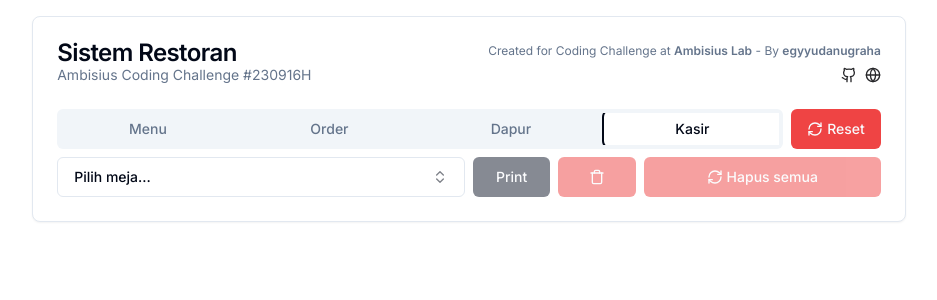
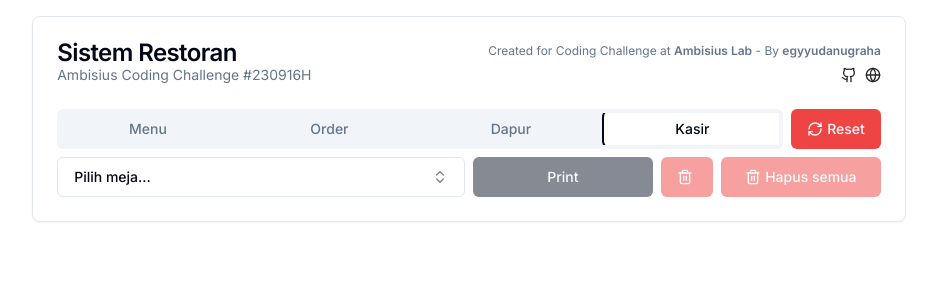
Before and after one commit to egyyudanugraha/challenge-ambisius, a Next.js app: page / in a window 1280 px wide. Both pictures are taken after a click on the tab "Kasir". Shown: the top 300 px of the page, without its empty margins (171-1108 px from the left). Built offline with nearby package versions, Linux system fonts and the light colour scheme.

Commit message:
Fix bug delete table & refactor DeleteButton

```diff
--- a/src/components/custom/DeleteButton.tsx
+++ b/src/components/custom/DeleteButton.tsx
@@ -14,7 +14,7 @@ import { DeleteButtonProps } from "@/types"
 import { Button } from "../ui/button";
 import { useToast } from "../ui/use-toast";
 
-const DeleteButton = ({ data, handleDelete }: DeleteButtonProps) => {
+const DeleteButton = ({ data, disabled, className, title, handleDelete }: DeleteButtonProps) => {
   const { toast } = useToast()
 
   const handleAction = () => {
@@ -28,16 +28,23 @@ const DeleteButton = ({ data, handleDelete }: DeleteButtonProps) => {
   return (
     <AlertDialog>
       <AlertDialogTrigger asChild>
-        <Button variant='destructive' className="h-8">
+        <Button variant='destructive' className={`flex gap-1 h-8 ${className}`} disabled={disabled}>
           <Trash2 className="h-4 w-4" />
+          <span className="space-y-0">{title}</span>
         </Button>
       </AlertDialogTrigger>
       <AlertDialogContent className="w-[90%]">
         <AlertDialogHeader>
           <AlertDialogTitle>Apakah anda yakin?</AlertDialogTitle>
           <AlertDialogDescription>
-            Apakah anda yakin akan menghapus data dengan ID
-            <span className="font-semibold">{` ${data.id}`}</span>?
+            Apakah anda yakin akan menghapus data
+            {!!data.id && (
+              <>
+                <span> dengan ID</span>
+                <span className="font-semibold">{` ${data.id}`}</span>
+              </>
+            )}
+            ?
           </AlertDialogDescription>
         </AlertDialogHeader>
         <AlertDialogFooter>
--- a/src/components/custom/section/KasirSection.tsx
+++ b/src/components/custom/section/KasirSection.tsx
@@ -1,5 +1,4 @@
-import { useState } from 'react';
-import { Trash, RefreshCw } from 'lucide-react';
+import { useState, useEffect } from 'react';
 import { useOrder } from "@/contexts/OrderContext"
 import { Button } from '@/components/ui/button';
 import { FormatTable } from '@/types';
@@ -10,6 +9,7 @@ import { useForm } from 'react-hook-form';
 import { Form, FormControl, FormField, FormItem, FormMessage } from '@/components/ui/form';
 import * as z from "zod"
 import ComboBox from "../ComboBox"
+import DeleteButton from '../DeleteButton';
 
 const formSchema = z.object({
   tableId: z.number({
@@ -45,11 +45,23 @@ const KasirSection = () => {
     setPrint(getTable)
   }
 
-  const handleReset = () => {
+  const handleRemoveTable = () => {
     setPrint(undefined)
     deleteOrderByTableId(form.getValues('tableId'))
-    form.setValue('tableId', 0);
+    form.setValue('tableId', 0)
   }
+
+  const handleRemoveAllTable = () => {
+    setPrint(undefined)
+    resetOrder()
+    form.setValue('tableId', 0)
+  }
+
+  useEffect(() => {
+    setPrint(undefined)
+    form.setValue('tableId', 0)
+  }, [getOrderByTableId, form])
+
 
   return (
     <div className="flex flex-col gap-2">
@@ -72,16 +84,14 @@ const KasirSection = () => {
               </FormItem>
             )}
           />
-          <div className="flex gap-2 w-full flex-col sm:flex-row">
-            <Button type="submit" className='w-full md:w-[20%]' disabled={!form.watch('tableId')}>Print</Button>
-            <Button variant="destructive" className='flex gap-1 w-full sm:w-[20%]' onClick={handleReset} disabled={!form.watch('tableId')}>
-              <Trash className="h-4 w-4" />
-              <span className="sm:hidden">Hapus meja</span>
-            </Button>
-            <Button variant="destructive" className="flex gap-1 w-full sm:w-64" onClick={resetOrder} disabled={!getAllOrderTable.length}>
-              <RefreshCw className="h-4 w-4" />
-              <span>Hapus semua</span>
-            </Button>
+          <div className="flex gap-2 w-full flex-col md:flex-row">
+            <div className='flex gap-2 w-full md:w-[60%]'>
+              <Button type="submit" className='w-full' disabled={!form.watch('tableId')}>Print</Button>
+              <DeleteButton className="h-10" data={{ id: form.getValues('tableId')}} handleDelete={handleRemoveTable} disabled={!form.watch('tableId')} />
+            </div>
+            <div className="flex md:w-[40%]">
+              <DeleteButton title="Hapus semua" className="h-10 w-full" data={{ id: 0 }} handleDelete={handleRemoveAllTable} disabled={!getAllOrderTable.length} />
+            </div>
           </div>
         </form>
       </Form>
--- a/src/types/index.ts
+++ b/src/types/index.ts
@@ -48,7 +48,10 @@ export interface SelectTableProps {
 }
 
 export interface DeleteButtonProps {
-  data: Menu | Order;
+  data: Menu | Order | { id: number };
+  disabled?: boolean;
+  className?: string;
+  title?: string;
   handleDelete: (id: number) => void;
 }
 
```
